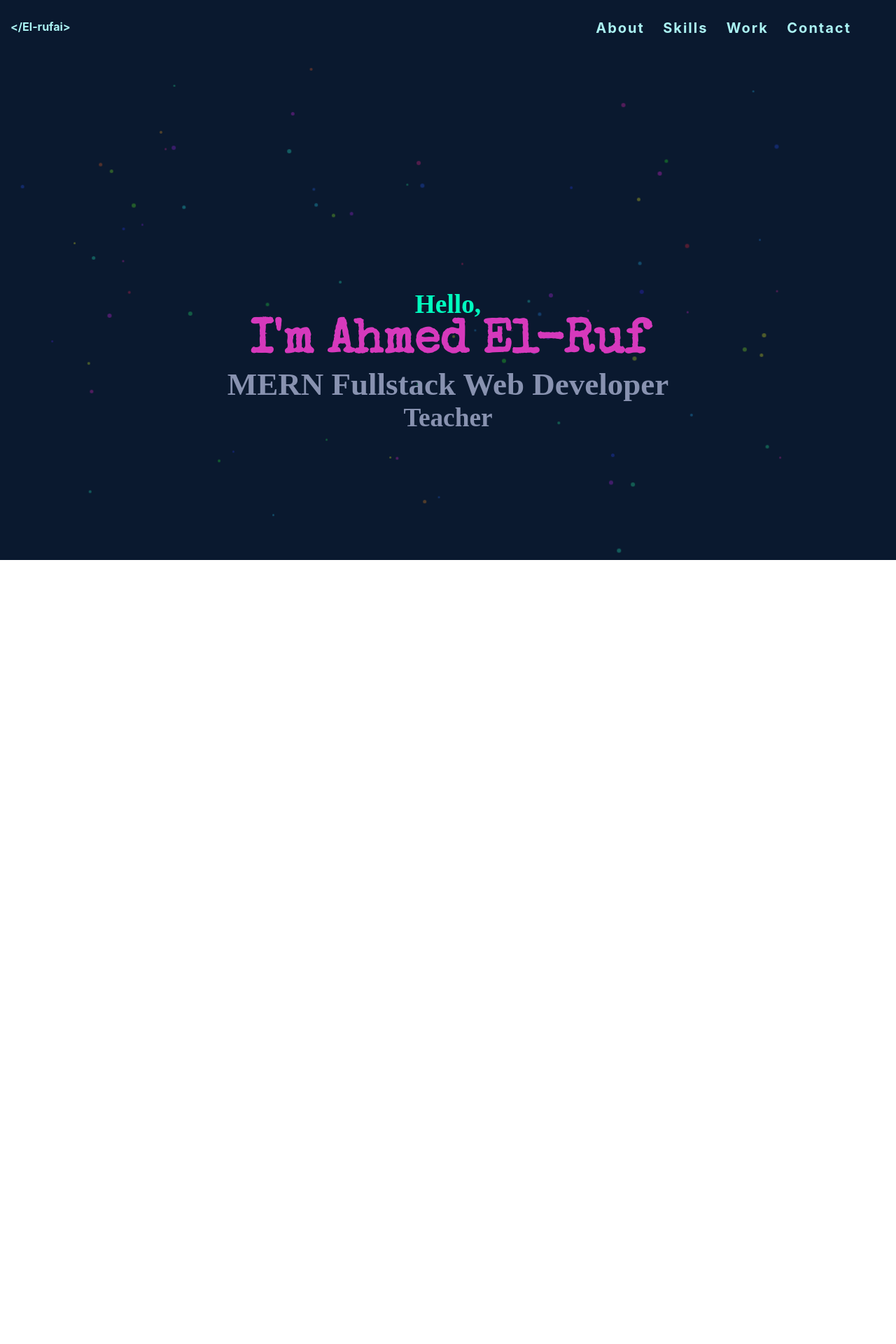
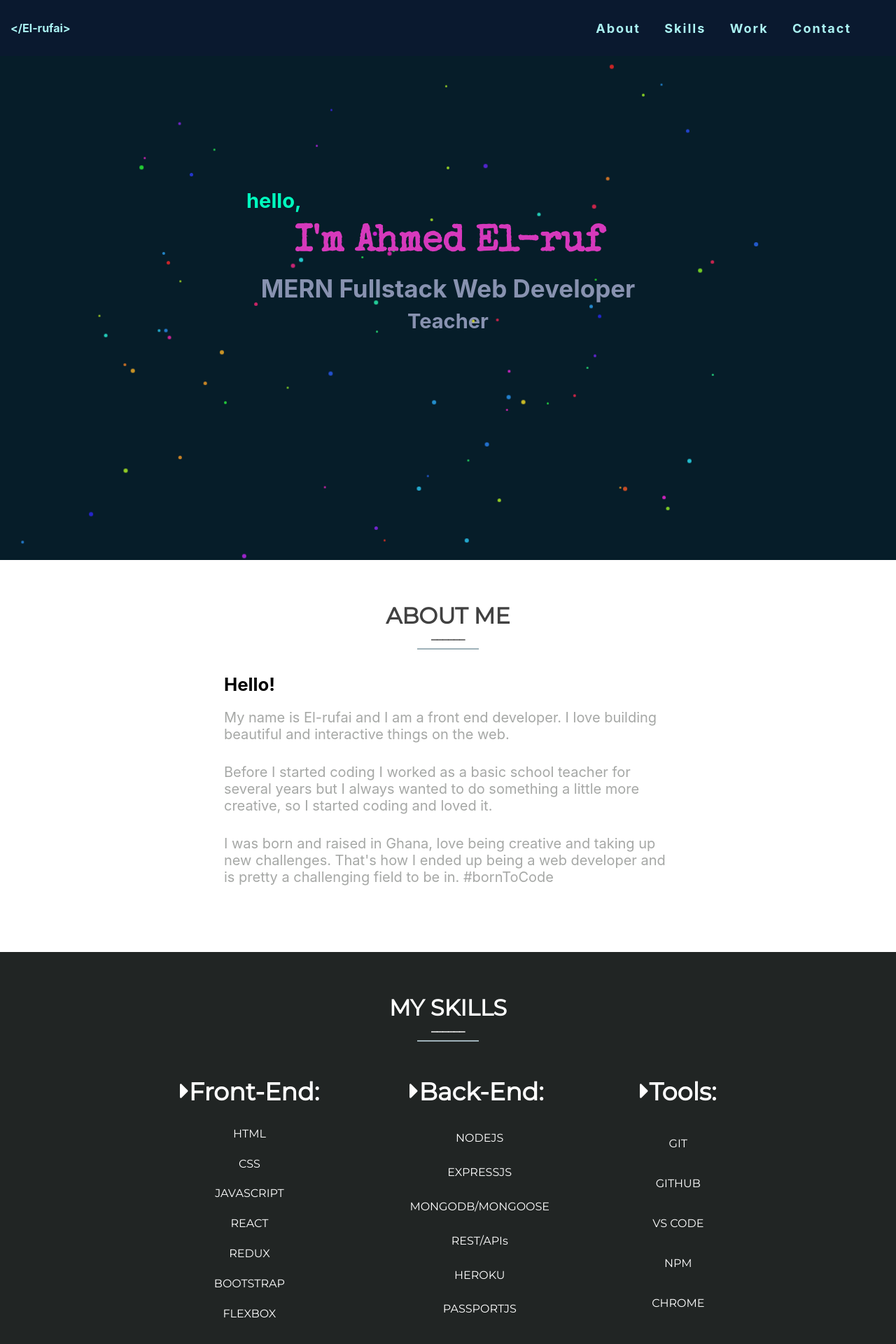
Before and after one commit to yrufai/portfolio, a React (Create React App) app: page / in a window 1280 px wide. Shown: the top 1920 px of the page at 70% size. Before the commit the page ends 800 px from the top, so only its background shows below. Built offline with nearby package versions, Linux system fonts and the light colour scheme.

Commit message:
skills page made

```diff
--- a/public/index.html
+++ b/public/index.html
@@ -18,6 +18,10 @@
       href="https://fonts.googleapis.com/css?family=Special+Elite"
       rel="stylesheet"
     />
+    <link
+      href="https://fonts.googleapis.com/css?family=Montserrat"
+      rel="stylesheet"
+    />
     <title>React App</title>
   </head>
   <body>
--- a/src/App.js
+++ b/src/App.js
@@ -2,6 +2,8 @@ import React from "react";
 import Nav from "./components/Nav";
 import Home from "./components/Home";
 import "./App.scss";
+import About from "./components/About";
+import Skills from "./components/Skills";
 
 class App extends React.Component {
   render() {
@@ -9,6 +11,8 @@ class App extends React.Component {
       <div>
         <Nav />
         <Home />
+        <About />
+        <Skills />
       </div>
     );
   }
--- a/src/components/About.js
+++ b/src/components/About.js
@@ -1,10 +1,30 @@
 import React from "react";
 import "./about.scss";
-import avator from "../elrufai.jpg";
 
 const About = () => {
   return (
-
+    <div id="about">
+      <div className="about-title">
+        <h1>ABOUT ME</h1>
+      </div>
+      <div className="about-content">
+        <h3>Hello!</h3>
+        <p>
+          My name is El-rufai and I am a front end developer. I love building
+          beautiful and interactive things on the web.
+        </p>
+        <p>
+          Before I started coding I worked as a basic school teacher for several
+          years but I always wanted to do something a little more creative, so I
+          started coding and loved it.
+        </p>
+        <p>
+          I was born and raised in Ghana, love being creative and taking up new
+          challenges. That's how I ended up being a web developer and is pretty
+          a challenging field to be in. #bornToCode
+        </p>
+      </div>
+    </div>
   );
 };
 export default About;
--- a/src/components/Home.js
+++ b/src/components/Home.js
@@ -7,7 +7,7 @@ class Home extends React.Component {
     super(props);
     this.display = this.display.bind(this);
     this.state = {
-      name: "I'm Ahmed El-Rufai"
+      name: "I'm Ahmed El-rufai"
     };
   }
 
@@ -33,6 +33,7 @@ class Home extends React.Component {
     return (
       <div className="home" id="homepage">
         <Particles />
+        <div className="nav-area">
           <div className="container">
             <h5 className="trans" id="hello">
               hello,
@@ -42,6 +43,7 @@ class Home extends React.Component {
             <h5>Teacher</h5>
           </div>
         </div>
+      </div>
     );
   }
 }
--- a/src/components/Home.scss
+++ b/src/components/Home.scss
@@ -1,20 +1,20 @@
 .home {
   text-align: center;
   margin: auto;
-  font-size: 45px;
+  font-size: 35px;
   color: #8892b0;
-
+  .nav-area {
+    background: #061d29;
+    height: 90vh;
     .container {
+      width: 50%;
+      height: 55%;
+      display: flex;
+      flex-direction: column;
       justify-content: center;
-    align-content: center;
       align-items: center;
-    display: block;
-    padding-top: 150px;
-    background: #0a192f;
-    font-family: cursive;
-    height: 90vh;
-    font-weight: bolder;
-    text-transform: capitalize !important ;
+      margin: auto;
+      padding-top: 180px;
       .trans:hover {
         transform: translate(10%, 25%);
         transition: transform 2s ease;
@@ -29,12 +29,21 @@
         margin: auto;
       }
       #hello {
+        width: 100%;
         color: rgb(0, 255, 191);
-      //color: #d639bc;
+        text-align: left;
+        padding-left: 32px;
       }
       #name {
         font-family: "Special Elite", cursive;
         //color: beige;
+      }
+    }
+    .container::after {
+      content: " ";
+      display: block;
+      border: 2px solid blue;
+      border-width: 0 5px 0 0;
     }
   }
 }
--- a/src/components/Nav.scss
+++ b/src/components/Nav.scss
@@ -23,7 +23,7 @@ nav {
       display: flex;
       justify-content: space-between;
       width: 30%;
-      font-size: 20px;
+      font-size: 18px;
       li {
         list-style: none;
       }
--- /dev/null
+++ b/src/components/Skills.js
@@ -0,0 +1,69 @@
+import React from "react";
+import { FontAwesomeIcon } from "@fortawesome/react-fontawesome";
+import { faCaretRight } from "@fortawesome/free-solid-svg-icons";
+import {
+  faHtml5,
+  faCss3,
+  faReact,
+  faSass,
+  faGit,
+  faNode,
+  faJs,
+  faBlackberry,
+  faGithub
+} from "@fortawesome/free-brands-svg-icons";
+import "./Skills.scss";
+const Skills = () => {
+  return (
+    <div id="skills">
+      <div className="skills-title">
+        <h1>MY SKILLS</h1>
+      </div>
+      <div className="skill">
+        <div className="set">
+          <h2>
+            <FontAwesomeIcon icon={faCaretRight} color="white" />
+            Front-End:
+          </h2>
+          <ul>
+            <li>HTML</li>
+            <li>CSS</li>
+            <li>JAVASCRIPT</li>
+            <li>REACT</li>
+            <li>REDUX</li>
+            <li>BOOTSTRAP</li>
+            <li>FLEXBOX</li>
+          </ul>
+        </div>
+        <div className="set">
+          <h2>
+            <FontAwesomeIcon icon={faCaretRight} color="white" />
+            Back-End:
+          </h2>
+          <ul>
+            <li>NODEJS</li>
+            <li>EXPRESSJS</li>
+            <li>MONGODB/MONGOOSE</li>
+            <li>REST/APIs</li>
+            <li>HEROKU</li>
+            <li>PASSPORTJS</li>
+          </ul>
+        </div>
+        <div className="set">
+          <h2>
+            <FontAwesomeIcon icon={faCaretRight} color="white" />
+            Tools:
+          </h2>
+          <ul>
+            <li>GIT</li>
+            <li>GITHUB</li>
+            <li>VS CODE</li>
+            <li>NPM</li>
+            <li>CHROME</li>
+          </ul>
+        </div>
+      </div>
+    </div>
+  );
+};
+export default Skills;
--- /dev/null
+++ b/src/components/Skills.scss
@@ -0,0 +1,61 @@
+#skills {
+  height: 80vh;
+  width: 100%;
+  background: #212524;
+  display: flex;
+  flex-direction: column;
+  margin: auto;
+  .skills-title {
+    margin: 60px auto 60px;
+    font-weight: 700;
+    text-transform: uppercase;
+    height: 10%;
+    text-align: center;
+    color: #ffffff;
+    font-family: "Montserrat", sans-serif;
+  }
+  .skills-title::after {
+    content: "______";
+    border-bottom: 2px solid #9fb2b9;
+    padding: 8px 20px;
+  }
+  .skill {
+    display: flex;
+    width: 70%;
+    height: 85%;
+    margin: auto;
+    justify-content: space-between;
+    .set {
+      height: 100%;
+      margin: auto;
+      display: flex;
+      flex-direction: column;
+      h2 {
+        font-size: 35px;
+        font-family: "Montserrat", sans-serif;
+        color: #ffffff;
+      }
+      ul {
+        height: 70%;
+        margin: auto;
+        margin-top: 5px;
+        display: flex;
+        flex-direction: column;
+        justify-content: space-evenly;
+
+        li {
+          display: flex;
+          flex-direction: column;
+          justify-content: center;
+          align-items: center;
+          list-style: none;
+          color: #ffffff;
+          font-family: "Montserrat", sans-serif;
+          text-transform: capitalize;
+
+          //padding: 10px;
+        }
+      }
+    }
+  }
+}
--- a/src/components/about.scss
+++ b/src/components/about.scss
@@ -1,43 +1,41 @@
-#aboutPage {
-  display: block;
-  margin-top: 50px;
-  height: 600px;
+#about {
+  height: 70vh;
+  width: 100%;
+  background: #ffffff;
+  display: flex;
+  flex-direction: column;
+  margin: auto;
   .about-title {
-    width: 100%;
-    color: aqua;
-    font-size: 25px;
+    justify-content: center;
+    align-items: center;
+    font-weight: 700;
+    text-transform: uppercase;
+    height: 10%;
+    text-align: center;
+    margin: 60px auto 40px;
+    color: #414141;
+    font-family: "Montserrat", sans-serif;
+  }
+  .about-title::after {
+    content: "______";
+    border-bottom: 2px solid #9fb2b9;
+    padding: 8px 20px;
   }
   .about-content {
-    display: flex;
-    width: 100%;
-    .writing {
-      width: 60%;
-      color: #8892b0;
-      p {
-        width: 80%;
-      }
-      li {
-        list-style: square;
-        margin-left: 0px;
-      }
-    }
-    .photo {
-      width: 40%;
-      #pic {
-        width: 75%;
-        margin-left: 50px;
-        img {
-          width: 100%;
-          box-shadow: 3px 3px 3px #140f12;
-          border-radius: 10px;
-          opacity: 0.5;
-        }
-        img:hover {
-          opacity: 1;
-        }
-      }
+    font-size: 22px;
+    height: 70%;
+    width: 50%;
+    margin: auto;
+
+    p {
+      display: block;
+      text-align: start;
+      padding-top: 20px;
+      padding-bottom: 10px;
+      color: #a6a8a6;
+      margin: 0px;
+      font-size: 20px;
+      word-wrap: normal;
     }
   }
 }
-@media (max-width: 965px) {
-}
--- a/src/components/nav.js
+++ b/src/components/nav.js
@@ -11,10 +11,10 @@ const Nav = () => {
         </div>
         <ul className="navlist">
           <li>
-            <a href="#">About</a>
+            <a href="#about">About</a>
           </li>
           <li>
-            <a href="#">Skills</a>
+            <a href="#skills">Skills</a>
           </li>
           <li>
             <a href="#">Work</a>
```
Also changed, not shown: 1 other file (tests, documents, lock files or other folders). Lines whose indentation alone changed are shown as unchanged.
